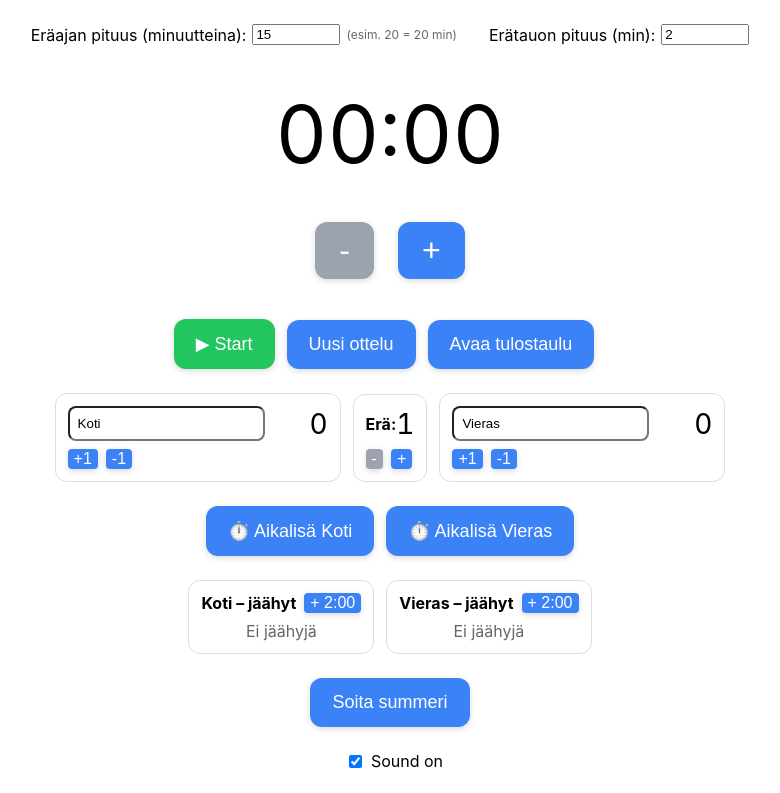
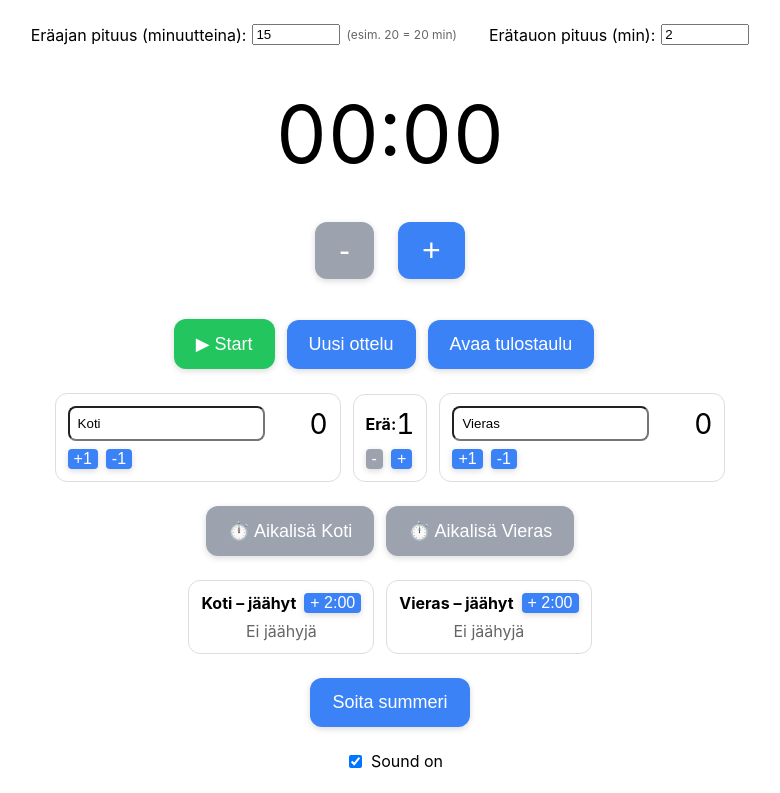
Before and after one commit to ikivela/tulostaulu, a React (Create React App) app: page / in a window 1280 px wide. Shown: the top 793 px of the page, without its empty margins (250-1030 px from the left). Built offline with nearby package versions, Linux system fonts and the light colour scheme.

Commit message:
Fixes buzzer when break is interrupted

```diff
--- a/src/App.js
+++ b/src/App.js
@@ -145,6 +145,7 @@ function reducer(state, action) {
         penalties: { home: [], guest: [] },
         timeout: { active: false, team: null, seconds: 30 },
         timeoutsUsed: { home: false, guest: false },
+        breakActive: false,
         rev: state.rev + 1,
       };
 
@@ -404,8 +405,29 @@ function useEndOfTimeSound(state, { enabled = true, onlyOperator = true, src, vo
 
 // ---------- Views ----------
 function OperatorView(props) {
+  // Estä summeri jos RESET_ALL (uusi ottelu) on suoritettu
+  const skipBreakEndSoundRef = useRef(false);
+  const { state, dispatch, soundOn, setSoundOn, soundUrl, volume, setVolume } = props;
+  // Soita summeri kun erätauko päättyy (breakActive false ja sekunnit 0), mutta ei RESET_ALL:lla
+  const prevBreakActive = useRef(state.breakActive);
+  useEffect(() => {
+    if (prevBreakActive.current && !state.breakActive && state.seconds === 0 && !skipBreakEndSoundRef.current) {
+      try {
+        const a = new Audio(soundUrl ?? "buzzer.mp3");
+        a.volume = Number.isFinite(volume) ? volume : 1;
+        a.play().catch(() => {});
+      } catch {}
+    }
+    prevBreakActive.current = state.breakActive;
+    // Nollaa skipBreakEndSoundRef automaattisesti kun breakActive on true
+    if (state.breakActive) skipBreakEndSoundRef.current = false;
+  }, [state.breakActive, state.seconds, soundUrl, volume]);
   const [showNewMatchModal, setShowNewMatchModal] = useState(false);
-  const { state, dispatch, soundOn, setSoundOn, soundUrl, setSoundUrl, volume, setVolume } = props;
+  // Jos uusi ottelu käynnistetään, estä summeri erätauon päättyessä
+  const handleNewMatch = () => {
+    skipBreakEndSoundRef.current = true;
+    setShowNewMatchModal(true);
+  };
   const canAddHomePenalty = !state.running && state.penalties.home.length < 2;
   const canAddGuestPenalty = !state.running && state.penalties.guest.length < 2;
 
@@ -421,11 +443,17 @@ function OperatorView(props) {
   const [breakMinutes, setBreakMinutes] = useState(2);
   // Modal state for break dialog
   const [showBreakModal, setShowBreakModal] = useState(false);
+  // Summerin soitto dialogin avauksen yhteydessä
   useEffect(() => {
     if (periodFinished) {
       setShowBreakModal(true);
+      try {
+        const a = new Audio(props.soundUrl ?? "buzzer.mp3");
+        a.volume = Number.isFinite(props.volume) ? props.volume : 1;
+        a.play().catch(() => {});
+      } catch {}
     }
-  }, [periodFinished]);
+  }, [periodFinished, props.soundUrl, props.volume]);
 
   return (
     <div
@@ -466,6 +494,9 @@ function OperatorView(props) {
         </label>
       </div>
       <div style={{ fontSize: 80, fontVariantNumeric: "tabular-nums" }}>{formatMMSS((state.timeout && state.timeout.active) ? state.timeout.seconds : state.seconds)}</div>
+      {state.breakActive && (
+        <div style={{ fontSize: 40, color: "#ef4444", marginBottom: 8, fontWeight: 700 }}>Erätauko</div>
+      )}
       <div style={{ display: "flex", justifyContent: "center", gap: 24, margin: "16px 0" }}>
         <button
           onClick={() => dispatch({ type: "CLOCK_MINUS" })}
@@ -581,7 +612,7 @@ function OperatorView(props) {
       )}
         <button
           disabled={state.running}
-          onClick={() => setShowNewMatchModal(true)}
+          onClick={handleNewMatch}
           style={{
               padding: "14px 22px",
               fontSize: 18,
@@ -725,16 +756,34 @@ function OperatorView(props) {
               dispatch({ type: "START_TIMEOUT", team: "home" });
             }
           }}
-            disabled={state.running || (state.timeout && state.timeout.active) || (state.timeoutsUsed && state.timeoutsUsed.home)}
+          disabled={
+            state.running ||
+            (state.timeout && state.timeout.active) ||
+            (state.timeoutsUsed && state.timeoutsUsed.home) ||
+            state.seconds === 0 ||
+            state.seconds === (state.periodDuration * 60)
+          }
           style={{
             padding: "14px 22px",
             fontSize: 18,
-              background: (state.running || (state.timeout && state.timeout.active) || (state.timeoutsUsed && state.timeoutsUsed.home)) ? "#9ca3af" : "#3b82f6",
+            background: (
+              state.running ||
+              (state.timeout && state.timeout.active) ||
+              (state.timeoutsUsed && state.timeoutsUsed.home) ||
+              state.seconds === 0 ||
+              state.seconds === (state.periodDuration * 60)
+            ) ? "#9ca3af" : "#3b82f6",
             color: "#fff",
             border: "none",
             borderRadius: 12,
             boxShadow: "0 2px 6px rgba(0,0,0,0.15)",
-              cursor: (state.running || (state.timeout && state.timeout.active) || (state.timeoutsUsed && state.timeoutsUsed.home)) ? "not-allowed" : "pointer",
+            cursor: (
+              state.running ||
+              (state.timeout && state.timeout.active) ||
+              (state.timeoutsUsed && state.timeoutsUsed.home) ||
+              state.seconds === 0 ||
+              state.seconds === (state.periodDuration * 60)
+            ) ? "not-allowed" : "pointer",
           }}
           title={state.timeoutsUsed && state.timeoutsUsed.home ? `${state.homeName} on käyttänyt aikalisän` : `Aloita aikalisä (30s) joukkueelle ${state.homeName}`}
         >
@@ -746,16 +795,34 @@ function OperatorView(props) {
               dispatch({ type: "START_TIMEOUT", team: "guest" });
             }
           }}
-            disabled={state.running || (state.timeout && state.timeout.active) || (state.timeoutsUsed && state.timeoutsUsed.guest)}
+          disabled={
+            state.running ||
+            (state.timeout && state.timeout.active) ||
+            (state.timeoutsUsed && state.timeoutsUsed.guest) ||
+            state.seconds === 0 ||
+            state.seconds === (state.periodDuration * 60)
+          }
           style={{
             padding: "14px 22px",
             fontSize: 18,
-              background: (state.running || (state.timeout && state.timeout.active) || (state.timeoutsUsed && state.timeoutsUsed.guest)) ? "#9ca3af" : "#3b82f6",
+            background: (
+              state.running ||
+              (state.timeout && state.timeout.active) ||
+              (state.timeoutsUsed && state.timeoutsUsed.guest) ||
+              state.seconds === 0 ||
+              state.seconds === (state.periodDuration * 60)
+            ) ? "#9ca3af" : "#3b82f6",
             color: "#fff",
             border: "none",
             borderRadius: 12,
             boxShadow: "0 2px 6px rgba(0,0,0,0.15)",
-              cursor: (state.running || (state.timeout && state.timeout.active) || (state.timeoutsUsed && state.timeoutsUsed.guest)) ? "not-allowed" : "pointer",
+            cursor: (
+              state.running ||
+              (state.timeout && state.timeout.active) ||
+              (state.timeoutsUsed && state.timeoutsUsed.guest) ||
+              state.seconds === 0 ||
+              state.seconds === (state.periodDuration * 60)
+            ) ? "not-allowed" : "pointer",
           }}
           title={state.timeoutsUsed && state.timeoutsUsed.guest ? `${state.guestName} on käyttänyt aikalisän` : `Aloita aikalisä (30s) joukkueelle ${state.guestName}`}
         >
@@ -807,16 +874,7 @@ function OperatorView(props) {
         Sound on
       </label>
 
-      <label style={{ display: "inline-flex", alignItems: "center", gap: 6 }}>
-        MP3 URL:
-        <input
-          style={{ width: 220 }}
-          type="text"
-          value={soundUrl ?? "buzzer.mp3"}
-          onChange={(e) => setSoundUrl(e.target.value || "buzzer.mp3")}
-          placeholder="buzzer.mp3"
-        />
-      </label>
+      {/* MP3 URL -asetuksen input poistettu, summerin tiedostoa ei voi muuttaa käyttöliittymästä */}
 
       <label style={{ display: "inline-flex", alignItems: "center", gap: 6 }}>
         Volume
```
Also changed, not shown: package.json (+7 -1 lines), 1 other file (tests, documents, lock files or other folders). Lines whose indentation alone changed are shown as unchanged.
